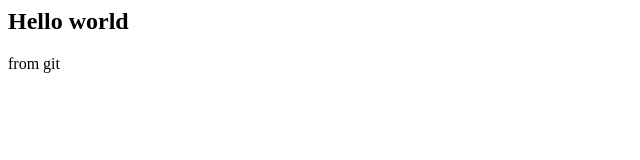
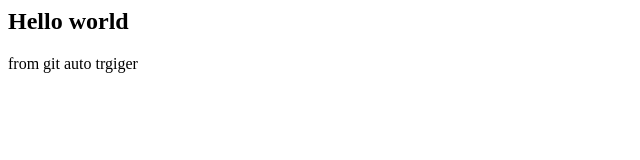
Before and after one commit to rosterstar/testforjen, a plain HTML site: page index.html in a window 1280 px wide. Shown: the full height of the page, 0-640 px from the left. Drawn offline with Linux system fonts and the light colour scheme.

Commit message:
change index

```diff
--- a/index.html
+++ b/index.html
@@ -2,5 +2,6 @@
 <body>
 <h2>Hello world</h2>
 from git
+  auto trgiger
 </body>
 </html>
```
